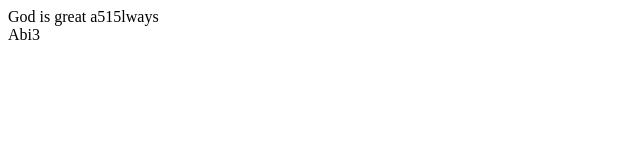
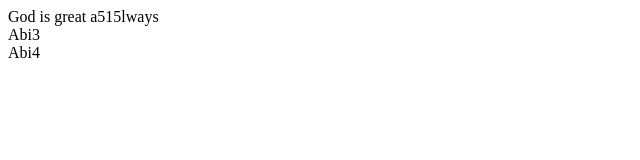
Before and after one commit to Abinaya2208/testingApp, an Angular app in the folder testingApp/: page / in a window 1280 px wide. Shown: the top 160 px of the page, without its empty margins (0-640 px from the left). Built offline with nearby package versions, Linux system fonts and the light colour scheme.

Commit message:
commit 14

```diff
--- a/testingApp/src/app/app.component.html
+++ b/testingApp/src/app/app.component.html
@@ -1,2 +1,3 @@
 <div>God is great a515lways</div>
 <div>Abi3</div>
+<div>Abi4</div>
```
